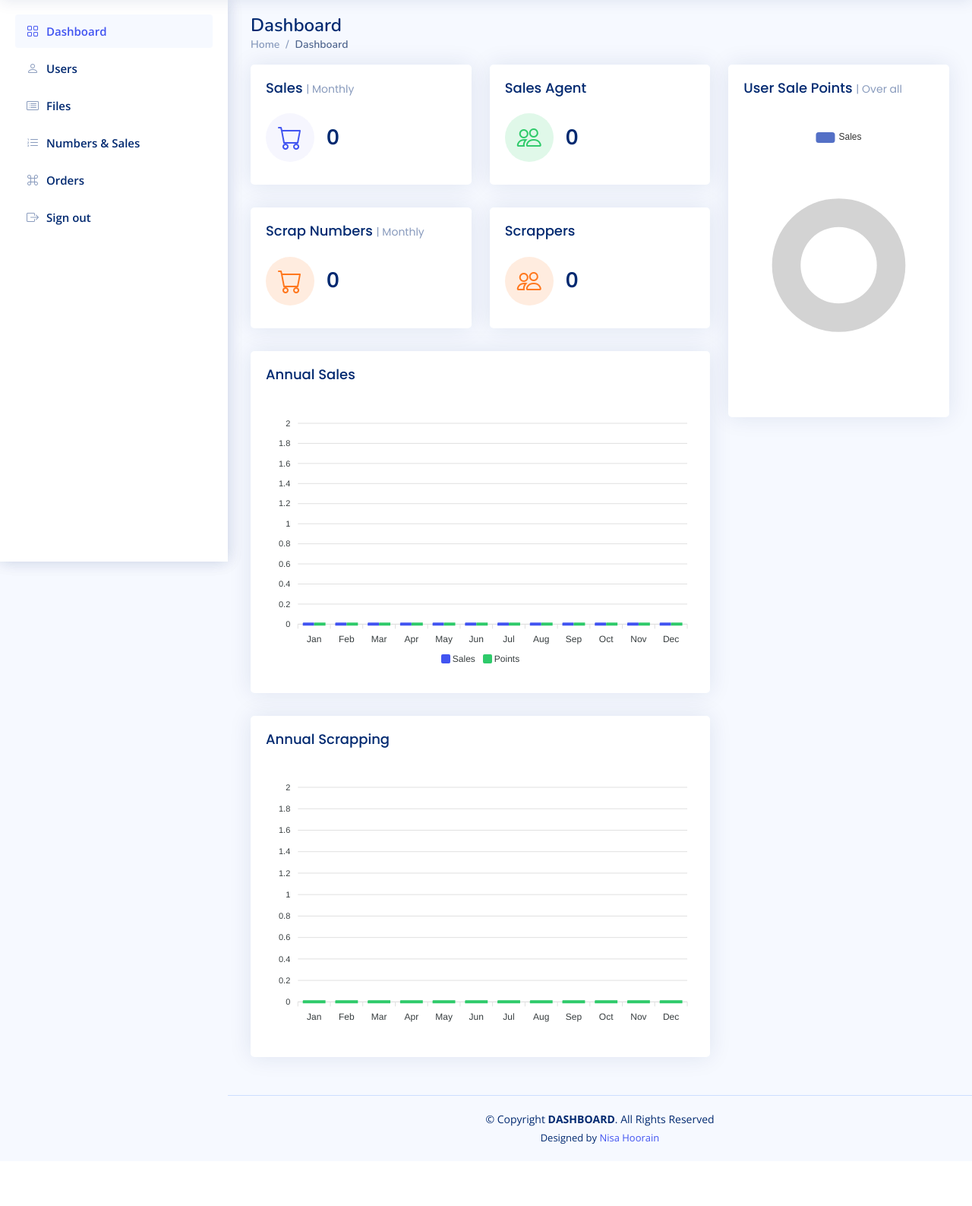
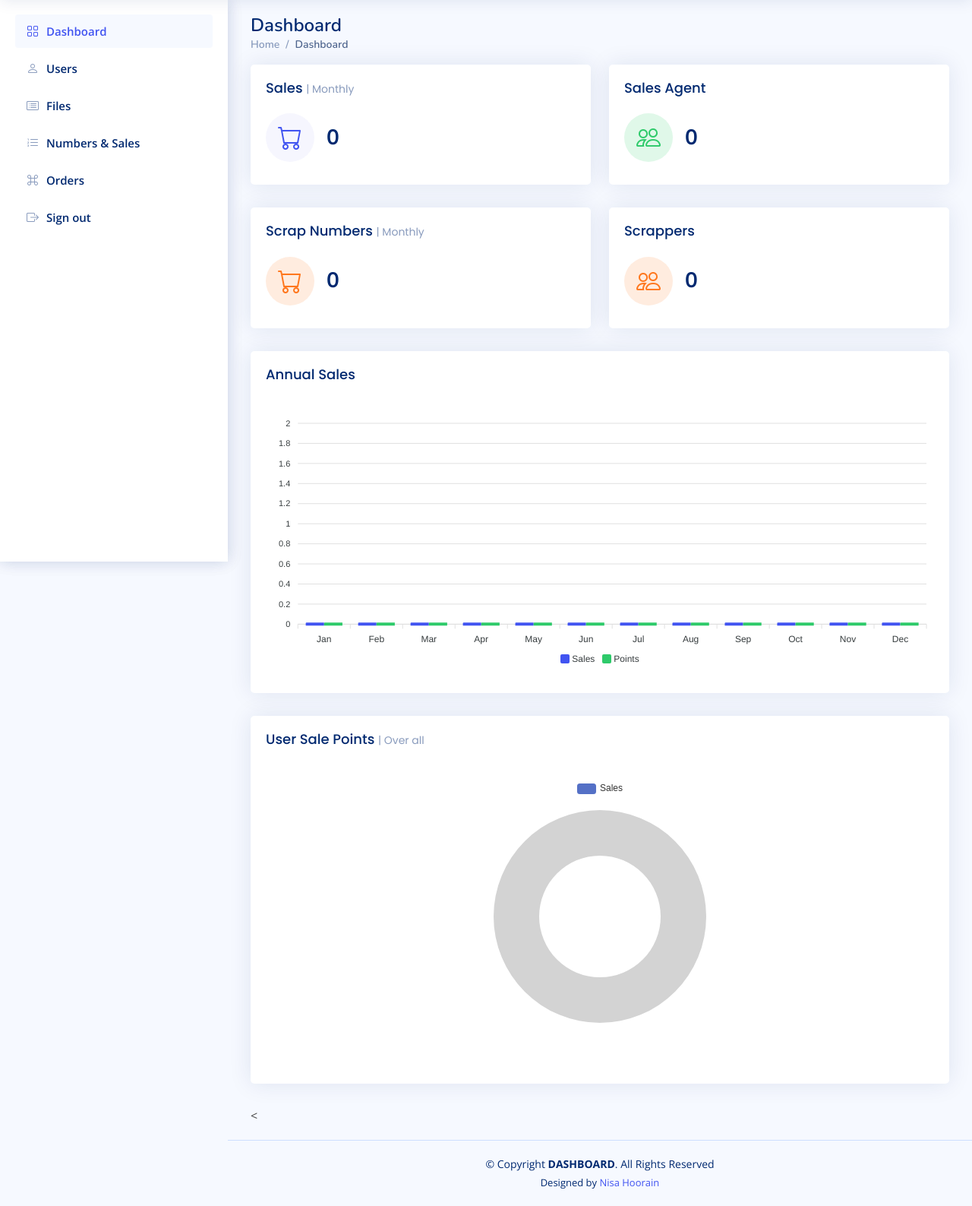
Before and after one commit to Nisahoorain/jul20, a Flask app: page /home in a window 1280 px wide. Shown: the part 61-1648 px from the top of the page at 76% size. Before the commit the page ends 1567 px from the top, so only its background shows below. Run offline with Flask 3, Linux system fonts and the light colour scheme; the visitor is signed in with stand-in values (Sample User, id 1); data that the repository does not hold is empty; some libraries are stand-ins or nearby versions.

Commit message:
Update home.html

```diff
--- a/templates/home.html
+++ b/templates/home.html
@@ -18,7 +18,7 @@
     <div class="row">
 
       <!-- Left side columns -->
-      <div class="col-lg-8">
+      <div class="col-lg-12">
         <div class="row">
 
           <!-- Sales Card -->
@@ -202,84 +202,7 @@
           <!-- Reports -->
           <div class="col-12">
             <div class="card">
-
-
-
               <div class="card-body">
-                <h5 class="card-title">Annual Scrapping</h5>
-
-                <!-- Line Chart -->
-                <div id="reportsChart2"></div>
-
-                <script>
-                  document.addEventListener("DOMContentLoaded", function () {
-                    var monthlyPhoneNumbers = JSON.parse('{{ monthly_phone_numbers | tojson | safe }}');
-
-                    var phoneNumberData = new Array(12).fill(0);
-                    monthlyPhoneNumbers.forEach(function (item) {
-                      phoneNumberData[item.month - 1] = item.phone_number_count;
-                    });
-
-                    var options = {
-                      series: [{
-                        name: 'Scrap Numbers',
-                        data: phoneNumberData,
-                      }],
-                      chart: {
-                        height: 350,
-                        type: 'bar',
-                        toolbar: {
-                          show: false
-                        },
-                      },
-                      markers: {
-                        size: 4
-                      },
-                      colors: ['#2eca6a', '#ff771d'],
-                      fill: {
-                        type: "gradient",
-                        gradient: {
-                          shadeIntensity: 1,
-                          opacityFrom: 0.3,
-                          opacityTo: 0.4,
-                          stops: [0, 90, 100]
-                        }
-                      },
-                      dataLabels: {
-                        enabled: false
-                      },
-                      stroke: {
-                        curve: 'smooth',
-                        width: 2
-                      },
-                      xaxis: {
-                        categories: ["Jan", "Feb", "Mar", "Apr", "May", "Jun", "Jul", "Aug", "Sep", "Oct", "Nov", "Dec"]
-                      },
-                      tooltip: {
-                        x: {
-                          format: 'dd/MM/yy HH:mm'
-                        },
-                      }
-                    };
-
-                    var chart = new ApexCharts(document.querySelector("#reportsChart2"), options);
-                    chart.render();
-                  });
-                </script>
-                <!-- End Line Chart -->
-
-              </div>
-
-            </div>
-          </div><!-- End Reports -->
-        </div>
-      </div><!-- End Left side columns -->
-
-      <!-- Right side columns -->
-      <div class="col-lg-4">
-        <!-- Website Traffic -->
-        <div class="card">
-          <div class="card-body pb-0">
                 <h5 class="card-title">User Sale Points <span>| Over all</span></h5>
 
                 <div id="trafficChart" style="min-height: 400px;" class="echart"></div>
@@ -332,9 +255,12 @@
                   });
                 </script>
               </div>
-        </div><!-- End Website Traffic -->
+            </div><
+          </div><!-- End Reports -->
+        </div>
+      </div><!-- End Left side columns -->
 
-      </div><!-- End Right side columns -->
+
 
     </div>
   </section>
```
Lines whose indentation alone changed are shown as unchanged.
